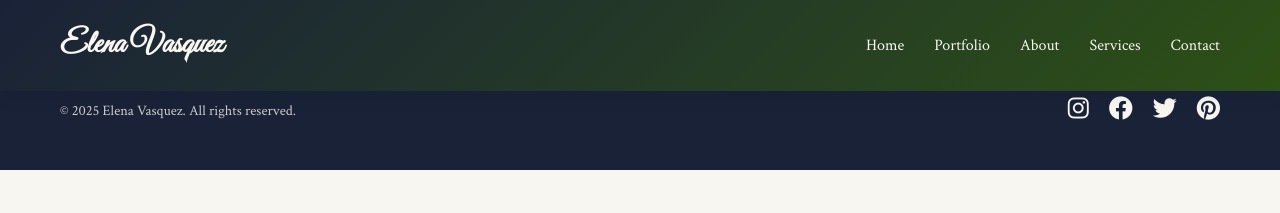
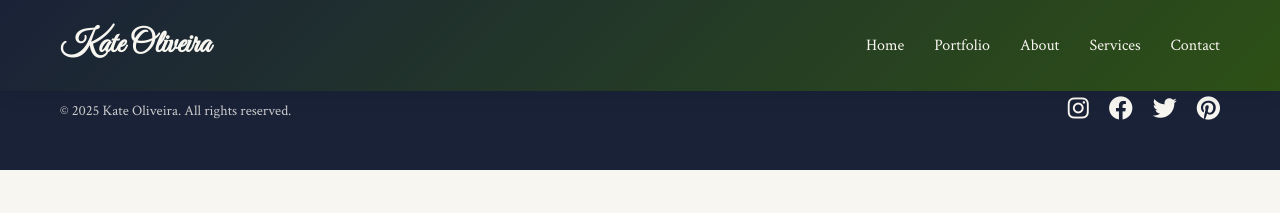
Before and after one commit to kate-olive-art/kate-olive-art.github.io, a Jekyll site: the page built from README.md, in a window 1280 px wide. Shown: the top 213 px of the page. Built offline with Jekyll 4.4.1, drawn with Linux system fonts in a browser that asks for light colours; our own code applies the rules of GitHub Pages for plain Markdown files; part of the change alters nothing that is shown.

Commit message:
Update default.html
Adding portfolio responses

```diff
--- a/_layouts/default.html
+++ b/_layouts/default.html
@@ -31,7 +31,7 @@
 		  <!-- Header -->
     <header>
         <nav class="container">
-            <a href="#" class="logo script-font">Elena Vasquez</a>
+            <a href="#" class="logo script-font">Kate Oliveira</a>
             <ul class="nav-links">
                 <li><a href="#home">Home</a></li>
                 <li><a href="#portfolio">Portfolio</a></li>
@@ -52,7 +52,7 @@
         <div class="container">
             <div class="footer-content">
                 <div class="copyright">
-                    <p>&copy; {{ 'now' | date: '%Y' }} Elena Vasquez. All rights reserved.</p>
+                    <p>&copy; {{ 'now' | date: '%Y' }} Kate Oliveira. All rights reserved.</p>
                 </div>
                 <div class="social-links">
                     <a href="#" aria-label="Instagram"><i class="fab fa-instagram"></i></a>
@@ -63,5 +63,100 @@
             </div>
         </div>
     </footer>
+
+			    <!-- Modal for Portfolio Items -->
+    <div id="portfolioModal" class="modal">
+        <div class="modal-content">
+            <span class="close">&times;</span>
+            <h2 id="modalTitle"></h2>
+            <div id="modalImage" style="height: 300px; background: linear-gradient(45deg, var(--soft-pink), var(--forest-green)); border-radius: 10px; display: flex; align-items: center; justify-content: center; color: var(--soft-cream); margin: 20px 0;"></div>
+            <p id="modalDescription"></p>
+            <p id="modalMedium" style="margin-top: 15px; font-weight: 500; color: var(--forest-green);"></p>
+        </div>
+    </div>
+
+    <script>
+        // Smooth scrolling for navigation links
+        document.querySelectorAll('a[href^="#"]').forEach(anchor => {
+            anchor.addEventListener('click', function (e) {
+                e.preventDefault();
+                const target = document.querySelector(this.getAttribute('href'));
+                if (target) {
+                    target.scrollIntoView({
+                        behavior: 'smooth',
+                        block: 'start'
+                    });
+                }
+            });
+        });
+
+        // Portfolio modal functionality
+        const modal = document.getElementById('portfolioModal');
+        const modalTitle = document.getElementById('modalTitle');
+        const modalImage = document.getElementById('modalImage');
+        const modalDescription = document.getElementById('modalDescription');
+        const modalMedium = document.getElementById('modalMedium');
+        const closeBtn = document.querySelector('.close');
+
+        // Add click event to portfolio items
+        document.querySelectorAll('.portfolio-item').forEach(item => {
+            item.addEventListener('click', function() {
+                const title = this.querySelector('.portfolio-title').textContent;
+                const description = this.querySelector('.portfolio-description').textContent;
+                const medium = this.querySelector('.portfolio-medium').textContent;
+                const imageText = this.querySelector('.portfolio-image span').textContent;
+
+                modalTitle.textContent = title;
+                modalImage.textContent = imageText;
+                modalDescription.textContent = description;
+                modalMedium.textContent = medium;
+
+                modal.style.display = 'block';
+            });
+        });
+
+        // Close modal functionality
+        closeBtn.addEventListener('click', function() {
+            modal.style.display = 'none';
+        });
+
+        window.addEventListener('click', function(event) {
+            if (event.target === modal) {
+                modal.style.display = 'none';
+            }
+        });
+
+        // Form submission
+        document.querySelector('.contact-form').addEventListener('submit', function(e) {
+            e.preventDefault();
+            alert('Thank you for your message! I will get back to you soon.');
+            this.reset();
+        });
+
+        // Add animation on scroll
+        const observerOptions = {
+            threshold: 0.1,
+            rootMargin: '0px 0px -50px 0px'
+        };
+
+        const observer = new IntersectionObserver(function(entries) {
+            entries.forEach(entry => {
+                if (entry.isIntersecting) {
+                    entry.target.style.opacity = '1';
+                    entry.target.style.transform = 'translateY(0)';
+                }
+            });
+        }, observerOptions);
+
+        // Observe portfolio items and service cards
+        document.querySelectorAll('.portfolio-item, .service-card').forEach(item => {
+            item.style.opacity = '0';
+            item.style.transform = 'translateY(20px)';
+            item.style.transition = 'opacity 0.6s ease, transform 0.6s ease';
+            observer.observe(item);
+        });
+    </script>
+</body>
+</html>
 		</body>
 	</html>
```
